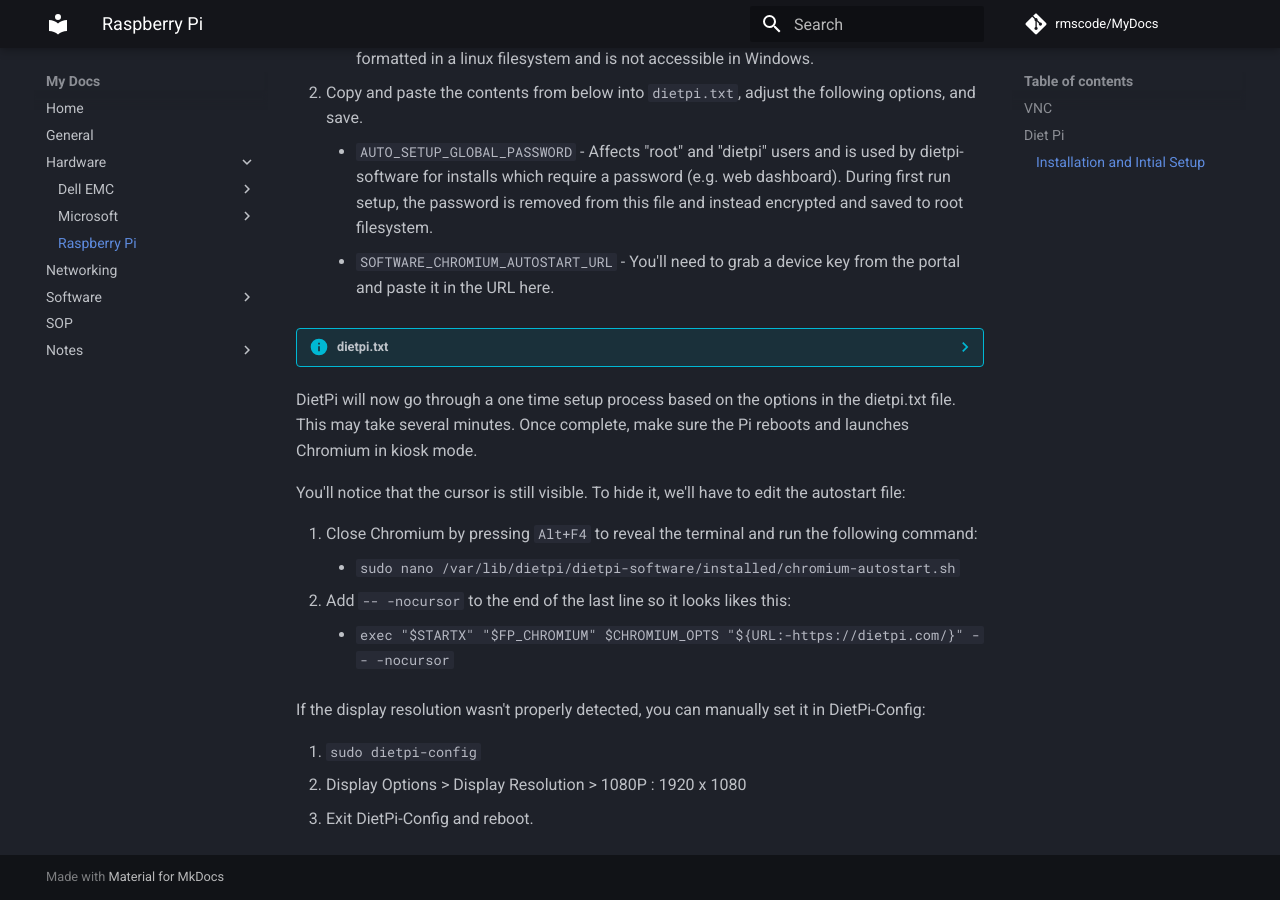
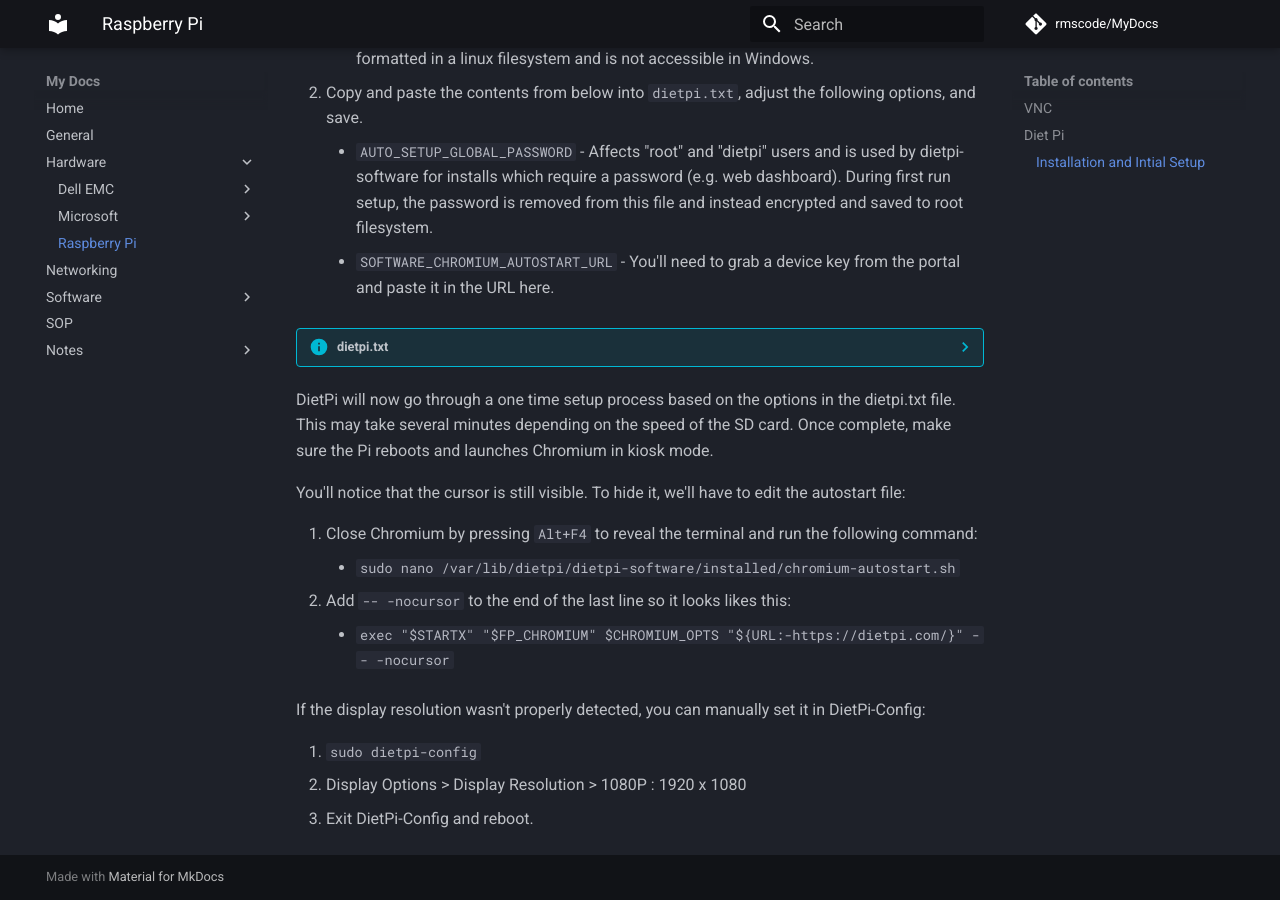
Before and after one commit to rmscode/binary-garden, an MkDocs documentation site: the page built from docs/hardware/raspberrypi.md, in a window 1280 px wide and 900 px high, scrolled down 1972 px. Built offline with MkDocs 1.6.1 and Material for MkDocs 9.7.7, drawn with Linux system fonts in a browser that asks for light colours; comment, search, counter and statistics services are not loaded.

Commit message:
Update raspberrypi.md

````diff
--- a/docs/hardware/raspberrypi.md
+++ b/docs/hardware/raspberrypi.md
@@ -413,7 +413,7 @@
     #------------------------------------------------------------------------------------------------------
     ```
 
-DietPi will now go through a one time setup process based on the options in the dietpi.txt file. This may take several minutes. Once complete, make sure the Pi reboots and launches Chromium in kiosk mode.
+DietPi will now go through a one time setup process based on the options in the dietpi.txt file. This may take several minutes depending on the speed of the SD card. Once complete, make sure the Pi reboots and launches Chromium in kiosk mode.
 
 You'll notice that the cursor is still visible. To hide it, we'll have to edit the autostart file:
 
````
